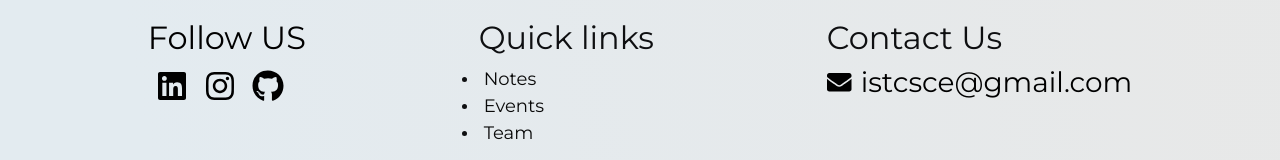
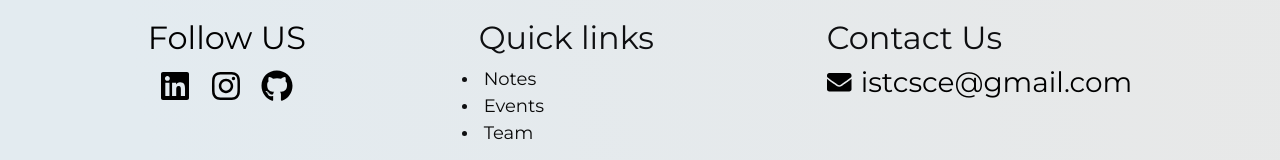
Before and after one commit to istc-sce/ISETechClub, a React (Create React App) app: page /team in a window 1280 px wide. Shown: the part 1440-1600 px from the top of the page. Built offline with nearby package versions, Linux system fonts and the light colour scheme.

Commit message:
footer css edit

```diff
--- a/src/components/footer.css
+++ b/src/components/footer.css
@@ -21,21 +21,15 @@
 .footer .footer-content .about .socials a {
     margin-top: 4px;
     margin-bottom: 3px;
-    margin-left: 3px;
-    border: none;
+    margin-left: 6px;
     width: 45px;
     text-align: center;
+    justify-content: space-evenly;
     display: inline-block;
     border-radius: 5px;
     transition: all .3s;
 }
 
-.footer .footer-content .about .socials a:hover {
-    border: 1px solid rgb(6, 74, 119);
-    width: 45px;
-    transition: all .3s;
-    border-radius: 5px;
-}
 
 .footer .footer-content .footer-section ul a {
     margin-left: 5px;
```
